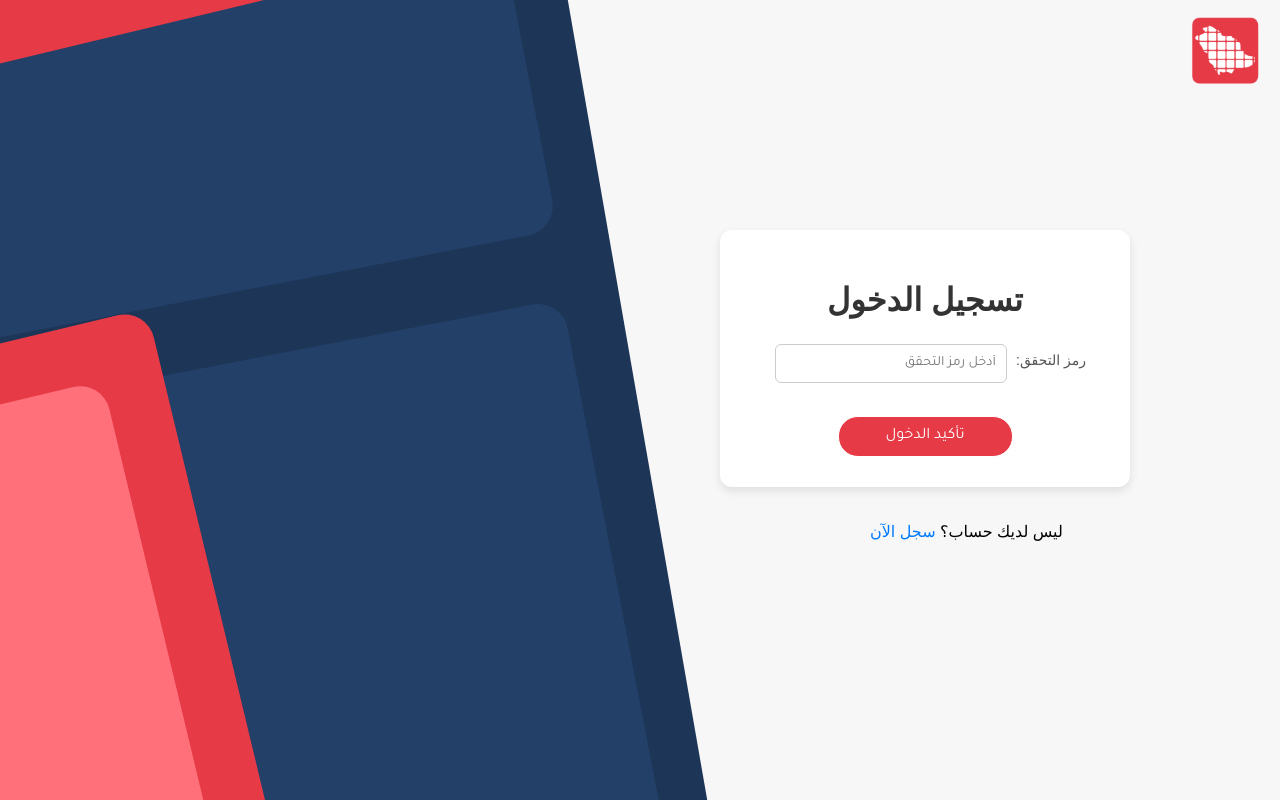
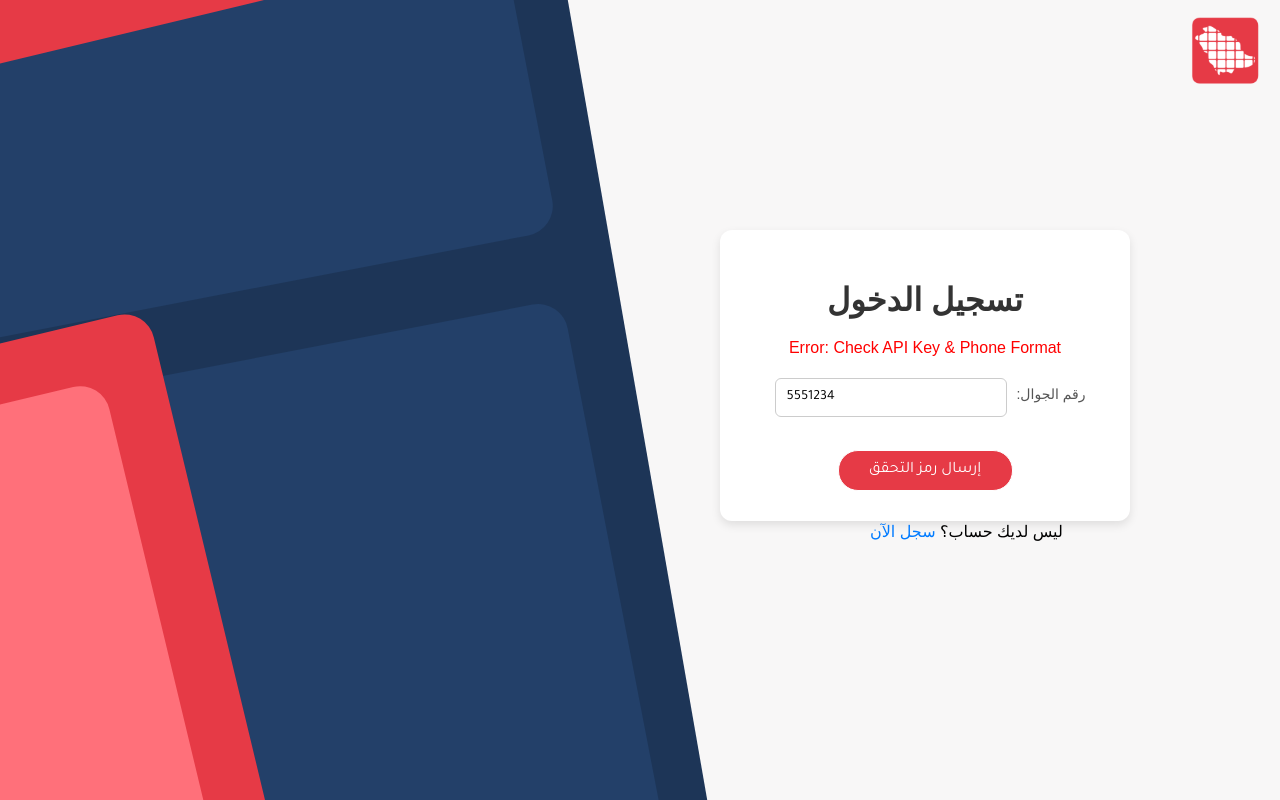
Before and after one commit to JeemJamask/AWJ, a React (Create React App) app: page /signin in a window 1280 px wide. Both pictures are taken after typing "5551234" into the empty fields and a click on the button "إرسال رمز التحقق". Built offline with nearby package versions, Linux system fonts and the light colour scheme; no server answers; the HTML template or start-up script is replaced by a standard one.

Commit message:
Updated OTP Integrate

```diff
--- a/package.json
+++ b/package.json
@@ -4,6 +4,7 @@
   "private": true,
   "dependencies": {
     "@shadcn/ui": "^0.0.4",
+    "axios": "^1.8.4",
     "cra-template": "1.2.0",
     "react": "^18.3.1",
     "react-dom": "^18.3.1",
--- a/src/SignIn.js
+++ b/src/SignIn.js
@@ -1,5 +1,6 @@
 import React, { useState } from 'react';
 import { useNavigate } from 'react-router-dom';
+import axios from 'axios';
 import './signin.css';
 import AWJLOGO from "./assets/AWJLOGO.svg";
 import SideSqrs from "./assets/SideSqrs.svg";
@@ -8,21 +9,69 @@ const SignIn = () => {
     const [phoneNumber, setPhoneNumber] = useState('');
     const [otp, setOtp] = useState('');
     const [isOtpSent, setIsOtpSent] = useState(false);
+    const [error, setError] = useState('');
     const navigate = useNavigate();
 
-    const handleSendOtp = (e) => {
+
+    // Send OTP function
+    const handleSendOtp = async (e) => {
         e.preventDefault();
-        // Simulate sending OTP
-        alert(`OTP sent to ${phoneNumber}`);
-        setIsOtpSent(true);
+        setError('');
+
+        try {
+            const response = await axios.post(
+                "https://api.authentica.sa/api/v1/send-otp",
+                {
+                    phone: phoneNumber,
+                    method: "whatsapp"
+                },
+                {
+                    headers: {
+                        "X-Authorization": "$2y$10$fsNNFy7nluAD0ODvdp2t/u91Z6kypZ8PT6mKQO3Pi5/Dl/W9Ek/Me", // Replace with your actual API Key
+                        "Content-Type": "application/json"
+                    }
+                }
+            );
+
+            console.log("API Response:", response.data);
+
+            if (response.data.success) {
+                alert(`OTP sent to ${phoneNumber}`);
+                setIsOtpSent(true);
+            } else {
+                setError(response.data.message || "Failed to send OTP. Please try again.");
+            }
+        } catch (err) {
+            console.error("OTP Send Error:", err.response?.data || err.message);
+            setError(`Error: ${err.response?.data?.message || "Check API Key & Phone Format"}`);
+        }
     };
 
-    const handleVerifyOtp = (e) => {
-        e.preventDefault();
-        // Simulate OTP verification
-        alert(`OTP ${otp} verified!`);
-        navigate('/dashboard');
+    const handleVerifyOtp = async (phoneNumber, otp) => {
+        try {
+            const response = await axios.post(
+                'https://api.authentica.sa/api/v1/verify-otp',
+                {
+                    phone: phoneNumber,
+                    otp: otp,
+                },
+                {
+                    headers: {
+                        'X-Authorization': '$2y$10$fsNNFy7nluAD0ODvdp2t/u91Z6kypZ8PT6mKQO3Pi5/Dl/W9Ek/Me',  // Replace with your actual API key
+                    },
+                }
+            );
+
+            if (response.data.success) {
+                console.log('OTP verified successfully');
+            } else {
+                console.error('OTP verification failed: ', response.data.message);
+            }
+        } catch (error) {
+            console.error('Error verifying OTP:', error);
+        }
     };
+
 
     return (
         <div className="sign-in-page">
@@ -34,6 +83,7 @@ const SignIn = () => {
             </div>
             <div className="sign-in-box">
                 <h1>تسجيل الدخول</h1>
+                {error && <p style={{ color: 'red' }}>{error}</p>}
                 <form>
                     {!isOtpSent ? (
                         <>
@@ -69,12 +119,10 @@ const SignIn = () => {
                         </>
                     )}
                 </form>
-
             </div>
             <p className="login-link3">
                 ليس لديك حساب؟ <a href="/create-account">سجل الآن</a>
             </p>
-
         </div>
     );
 };
```
Also changed, not shown: 1 other file (tests, documents, lock files or other folders).
